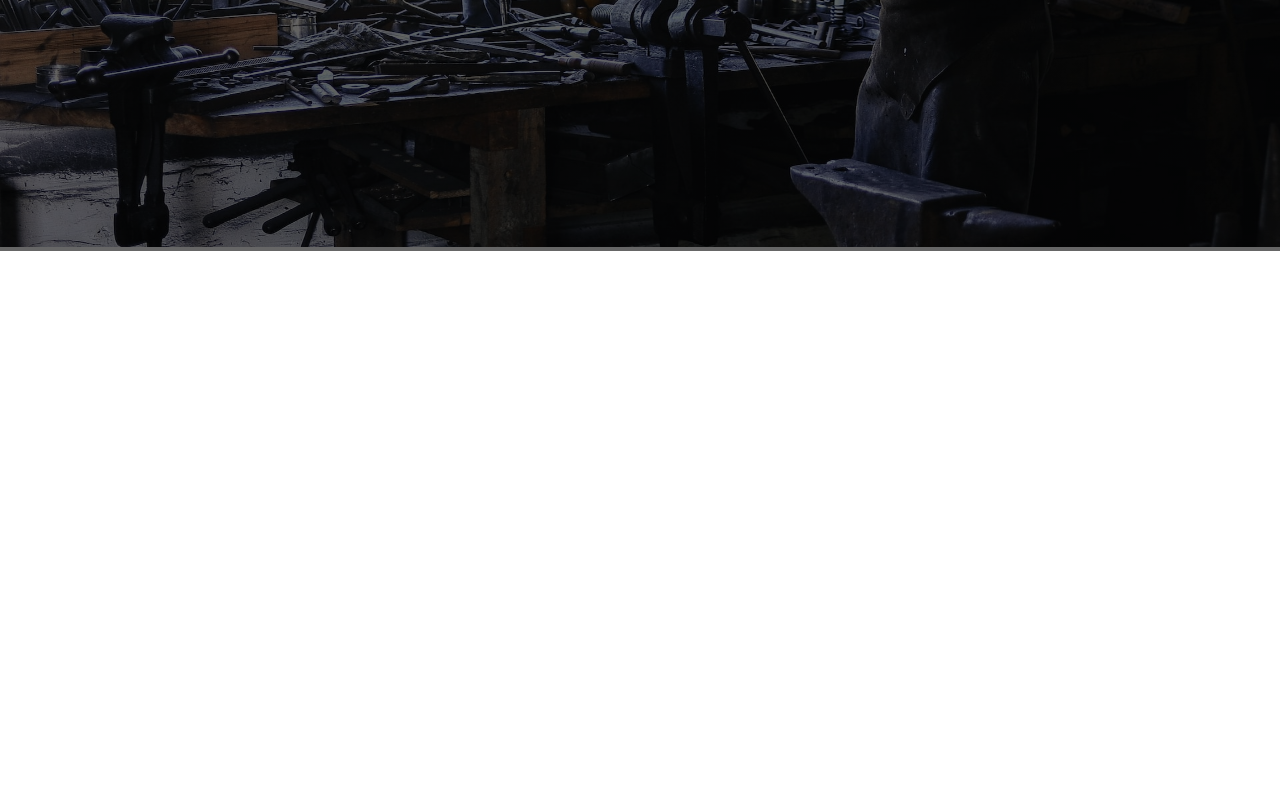
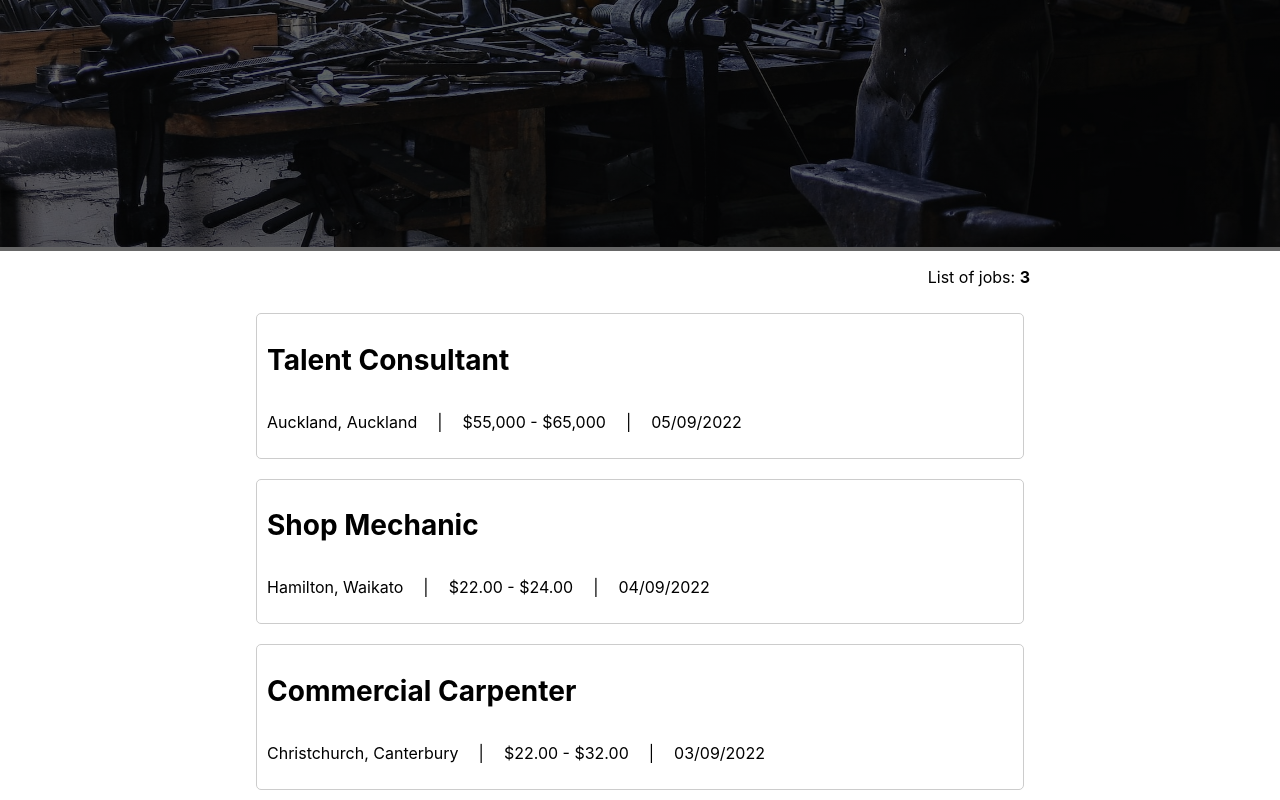
Before and after one commit to danielkim2711/react-tradie-jobs, a React (Create React App) app: page / in a window 1280 px wide. Shown: the part 473-1273 px from the top of the page. Before the commit the page ends 800 px from the top, so only its background shows below. Built offline with nearby package versions, Linux system fonts and the light colour scheme.

Commit message:
Create jobs database and card component

```diff
--- a/package.json
+++ b/package.json
@@ -9,6 +9,7 @@
     "react": "^18.2.0",
     "react-dom": "^18.2.0",
     "react-scripts": "5.0.1",
+    "uuid": "^8.3.2",
     "web-vitals": "^2.1.4"
   },
   "scripts": {
--- a/src/App.js
+++ b/src/App.js
@@ -1,9 +1,11 @@
 import Hero from './components/hero/hero.component';
+import CardList from './components/card-list/card-list.component';
 
 function App() {
   return (
     <>
       <Hero />
+      <CardList />
     </>
   );
 }
--- /dev/null
+++ b/src/components/card-list/card-list.component.jsx
@@ -0,0 +1,20 @@
+import jobs from '../../db';
+
+import Card from '../card/card.component';
+
+import './card-list.styles.css';
+
+const CardList = () => {
+  return (
+    <div className='card-list'>
+      <p className='card-list-length'>
+        List of jobs: <span>{jobs.length}</span>
+      </p>
+      {jobs.map((job) => {
+        return <Card key={job.id} job={job} />;
+      })}
+    </div>
+  );
+};
+
+export default CardList;
--- /dev/null
+++ b/src/components/card-list/card-list.styles.css
@@ -0,0 +1,15 @@
+.card-list {
+  display: flex;
+  flex-direction: column;
+  justify-content: center;
+  align-items: center;
+}
+
+.card-list-length {
+  align-self: flex-end;
+  margin-right: 250px;
+}
+
+.card-list-length span {
+  font-weight: 700;
+}
--- /dev/null
+++ b/src/components/card/card.component.jsx
@@ -0,0 +1,18 @@
+import './card.styles.css';
+
+const Card = ({ job }) => {
+  return (
+    <div className='card-container'>
+      <h1>{job.title}</h1>
+      <div className='card-details'>
+        <p>{job.location}</p>
+        <span>|</span>
+        <p>{job.salary}</p>
+        <span>|</span>
+        <p>{job.createdAt}</p>
+      </div>
+    </div>
+  );
+};
+
+export default Card;
--- /dev/null
+++ b/src/components/card/card.styles.css
@@ -0,0 +1,20 @@
+.card-container {
+  width: 60%;
+  border: 1px solid #ccc;
+  border-radius: 5px;
+  margin: 10px;
+  padding: 10px;
+}
+
+.card-container h1 {
+  font-size: 28px;
+}
+
+.card-details {
+  display: flex;
+  align-items: center;
+}
+
+.card-details span {
+  margin: 0 20px;
+}
--- /dev/null
+++ b/src/db.js
@@ -0,0 +1,42 @@
+import { v4 as uuidv4 } from 'uuid';
+
+const jobs = [
+  {
+    id: uuidv4(),
+    status: ['scheduled', 'active', 'invoicing', 'to priced', 'completed'],
+    title: 'Talent Consultant',
+    location: 'Auckland, Auckland',
+    salary: '$55,000 - $65,000',
+    contactType: 'full',
+    contactName: 'John Doe',
+    contactEmail: 'jdoe@example.co.nz',
+    contactPhone: '021 123 4567',
+    createdAt: '05/09/2022',
+  },
+  {
+    id: uuidv4(),
+    status: ['scheduled', 'active', 'invoicing', 'to priced', 'completed'],
+    title: 'Shop Mechanic',
+    location: 'Hamilton, Waikato',
+    salary: '$22.00 - $24.00',
+    contactType: 'full',
+    contactName: 'John Doe',
+    contactEmail: 'jdoe@example.co.nz',
+    contactPhone: '021 123 4567',
+    createdAt: '04/09/2022',
+  },
+  {
+    id: uuidv4(),
+    status: ['scheduled', 'active', 'invoicing', 'to priced', 'completed'],
+    title: 'Commercial Carpenter',
+    location: 'Christchurch, Canterbury',
+    salary: '$22.00 - $32.00',
+    contactType: 'full',
+    contactName: 'John Doe',
+    contactEmail: 'jdoe@example.co.nz',
+    contactPhone: '021 123 4567',
+    createdAt: '03/09/2022',
+  },
+];
+
+export default jobs;
```
Also changed, not shown: 1 other file (tests, documents, lock files or other folders).
